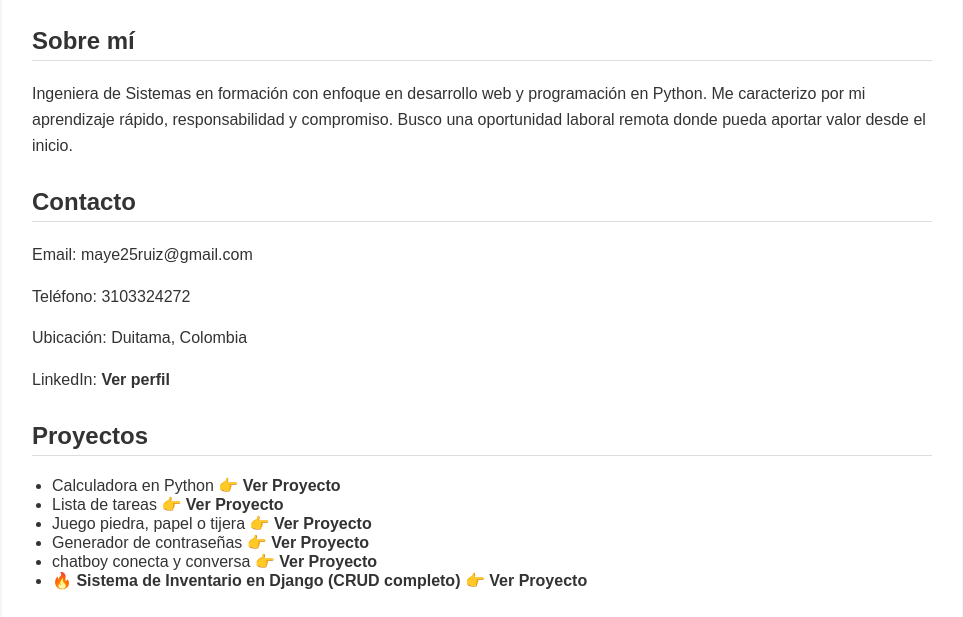
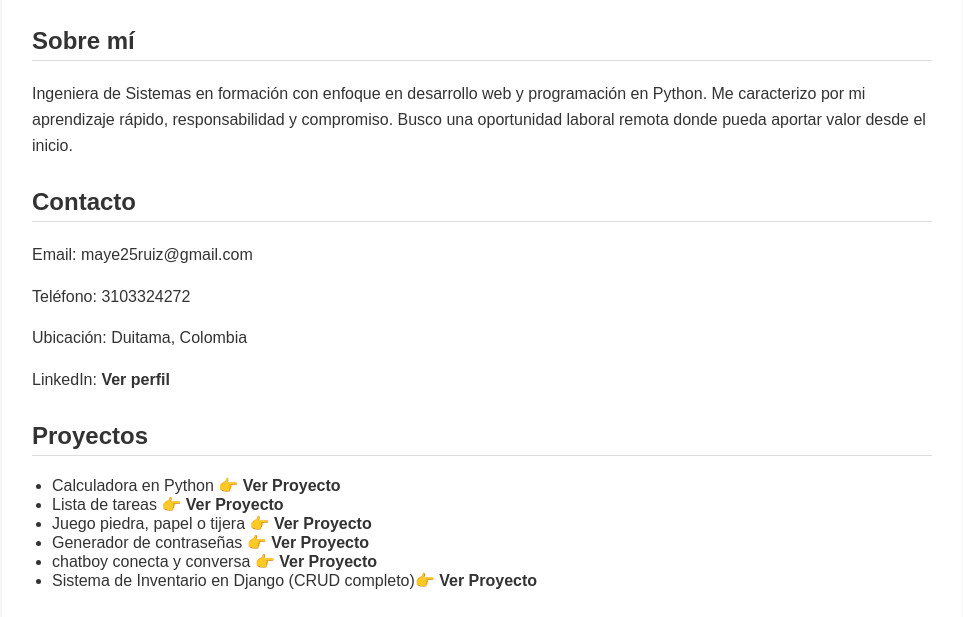
Before and after one commit to AndMaye/CV., a plain HTML site: page index.html in a window 1280 px wide. Shown: the part 139-756 px from the top of the page, without its empty margins (158-1121 px from the left). Drawn offline with Linux system fonts and the light colour scheme.

Commit message:
Simplify inventory system project link
Removed the strong tag and emoji from the inventory system project link.

```diff
--- a/index.html
+++ b/index.html
@@ -100,7 +100,7 @@
             <li>Juego piedra, papel o tijera 👉 <a href="https://github.com/AndMaye/juego.py">Ver Proyecto</a></li>
             <li>Generador de contraseñas 👉 <a href="https://github.com/AndMaye/password.py">Ver Proyecto</a></li>
             <li>chatboy conecta y conversa 👉 <a href="https://github.com/AndMaye/chatboy.py">Ver Proyecto</a></li>
-            <li><strong>🔥 Sistema de Inventario en Django (CRUD completo)</strong> 👉 <a href="https://github.com/AndMaye/inventario-django">Ver Proyecto</a></li>
+            <li>Sistema de Inventario en Django (CRUD completo)👉 <a href="https://github.com/AndMaye/inventario-django">Ver Proyecto</a></li>
 
         </ul>
     </div>
```
